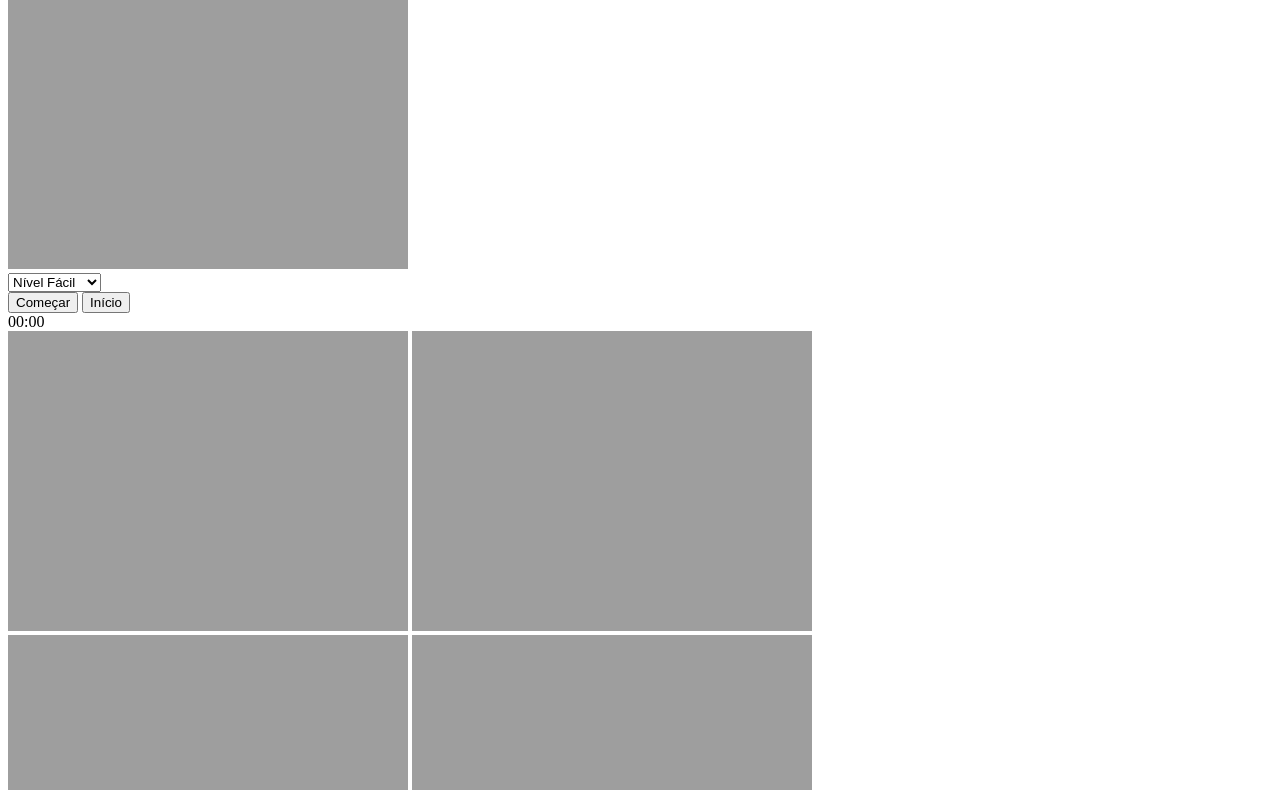
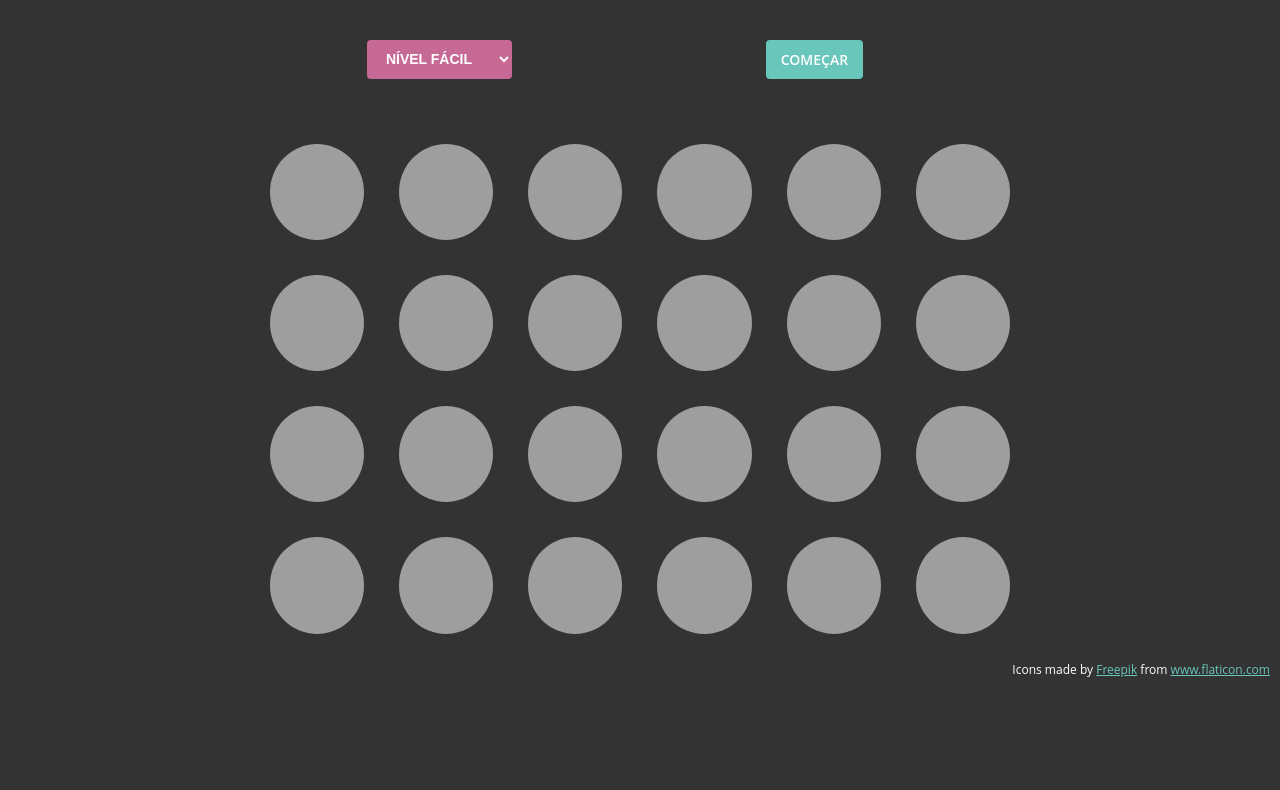
Before and after one commit to theandersonfonseca/Memory-Game, a website: page src/index.html in a window 1280 px wide. Shown: the part 111-901 px from the top of the page. After the commit the page ends 800 px from the top, so only its background shows below. Drawn offline with Linux system fonts and the light colour scheme; the site is published under a folder, as on GitHub Pages, so addresses that start at the root find nothing; a web font is replaced by a local one.

Commit message:
fix directories

```diff
--- a/src/index.html
+++ b/src/index.html
@@ -15,8 +15,8 @@
       integrity="sha384-AYmEC3Yw5cVb3ZcuHtOA93w35dYTsvhLPVnYs9eStHfGJvOvKxVfELGroGkvsg+p"
       crossorigin="anonymous"
     />
-    <link rel="stylesheet" href="/src/main.css" />
-    <script src="./js/index.js" type="module"></script>
+    <link rel="stylesheet" href="./main.css" />
+    <script src="./index.js" type="module"></script>
   </head>
   <body>
     <header class="header">
```
Also changed, not shown: src/index.js (renamed from src/js/index.js).
